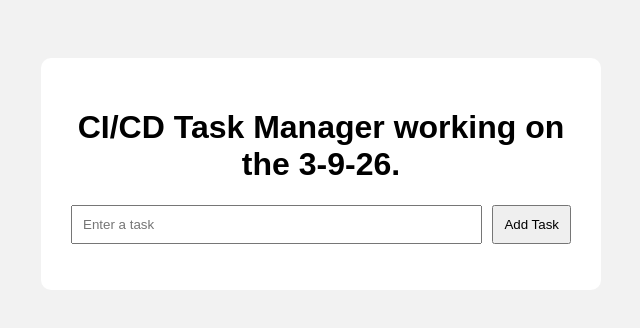
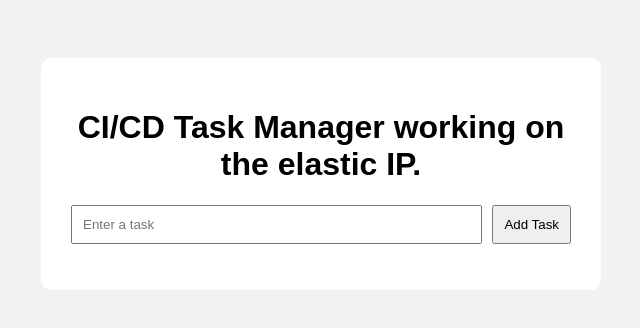
Before and after one commit to Harshavardhana-v/devops-task-manager, a plain HTML site: page index.html in a window 1280 px wide. Shown: the whole page, without its empty margins (319-959 px from the left). Drawn offline with Linux system fonts and the light colour scheme.

Commit message:
Resolving IP

```diff
--- a/index.html
+++ b/index.html
@@ -9,7 +9,7 @@
 
     <div class="container">
 
-        <h1>CI/CD Task Manager working on the 3-9-26.</h1>
+        <h1>CI/CD Task Manager working on the elastic IP.</h1>
 
         <div class="input-area">
             <input type="text" id="taskInput" placeholder="Enter a task">
```
